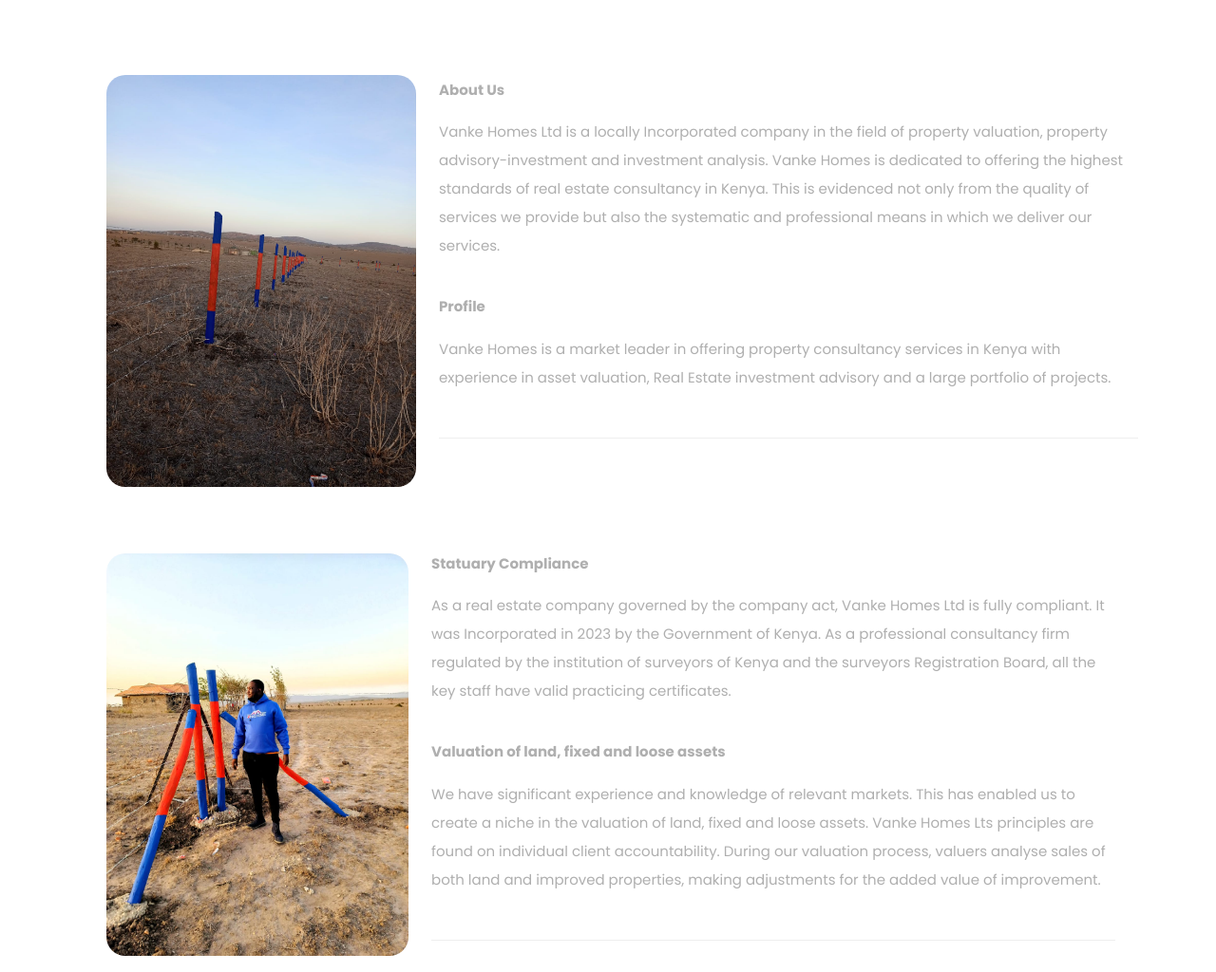
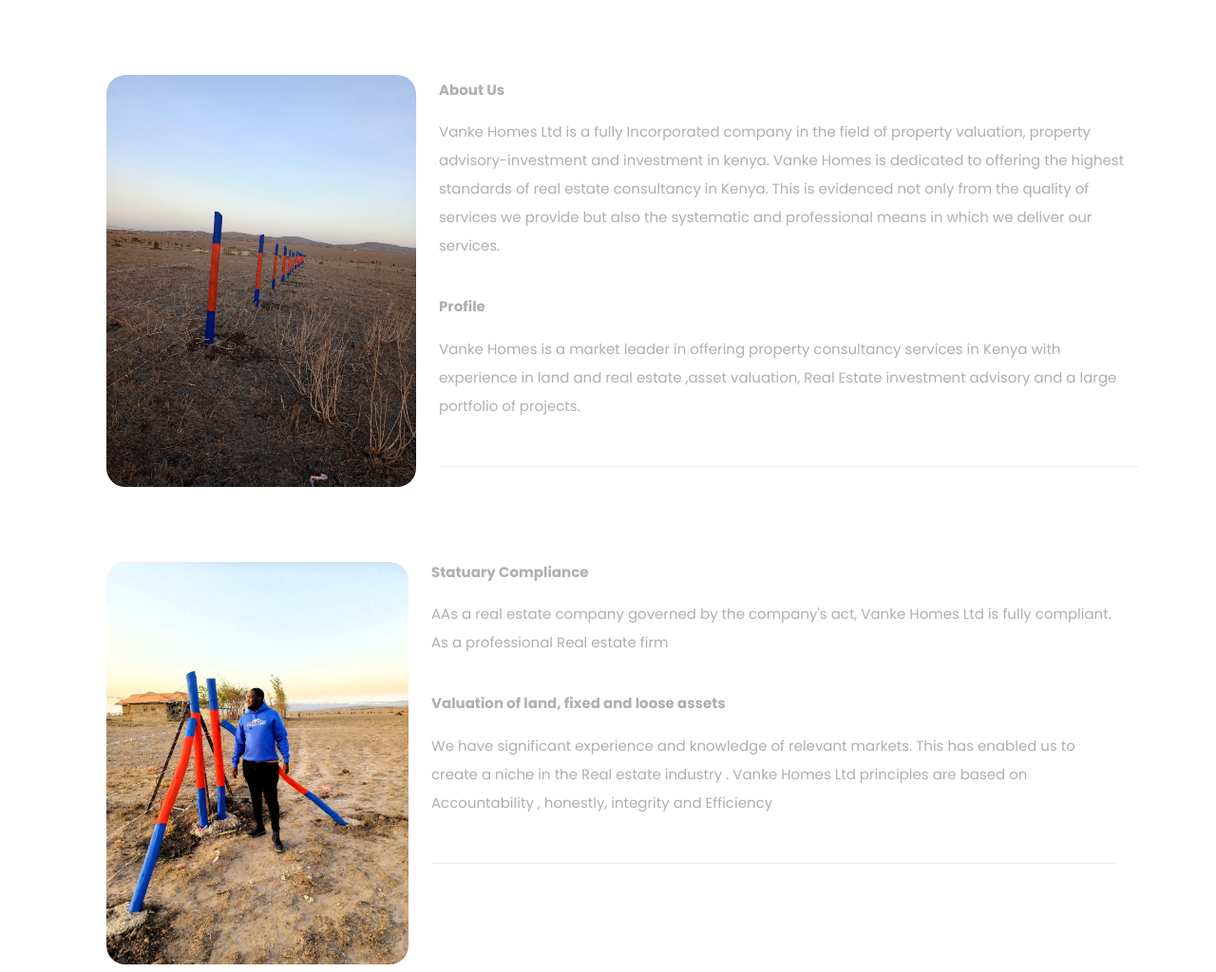
Before and after one commit to gidienesh/psychic-disco, a plain HTML site: page index.html in a window 1280 px wide. Shown: the part 1580-2604 px from the top of the page at 95% size. Drawn offline with nearby package versions, Linux system fonts and the light colour scheme.

Commit message:
Update index.html

```diff
--- a/index.html
+++ b/index.html
@@ -325,11 +325,11 @@
                         <h4></h4>
                         <span><b>About Us</b></span>
 
-                        <p>Vanke Homes Ltd is a locally Incorporated company in the field of property valuation, property advisory-investment and investment analysis. Vanke Homes is dedicated to offering the highest standards of real estate consultancy in Kenya. This is evidenced not only from the quality of services we provide but also the systematic and professional means in which we deliver our services.  </p>
+                        <p>Vanke Homes Ltd is a fully Incorporated company in the field of property valuation, property advisory-investment and investment in kenya. Vanke Homes is dedicated to offering the highest standards of real estate consultancy in Kenya. This is evidenced not only from the quality of services we provide but also the systematic and professional means in which we deliver our services.  </p>
 
                         <span style="padding-top:20px"><b>Profile</b></span>
 
-                        <p>Vanke Homes is a market leader in offering property consultancy services in Kenya with experience in asset valuation, Real Estate investment advisory and a large portfolio of projects.   </p>
+                        <p>Vanke Homes is a market leader in offering property consultancy services in Kenya with experience in land and real estate ,asset valuation, Real Estate investment advisory and a large portfolio of projects.   </p>
 
                       </div>
                     </div>
@@ -372,13 +372,14 @@
                         <h3></h3>
                         <span><b>Statuary Compliance</b></span>
 
-                        <p>As a real estate company governed by the company act, Vanke Homes Ltd is fully compliant.  It was Incorporated in 2023 by the Government of Kenya.
-As a professional consultancy firm regulated by the institution of surveyors of Kenya and the surveyors Registration Board, all the key staff have valid practicing certificates.   </p>
+                        <p>AAs a real estate company governed by the company's act, Vanke Homes Ltd is fully compliant.
+As a professional Real estate firm
+   </p>
 
                         <span style="padding-top:20px"><b>Valuation of land, fixed and loose assets</b> </span>
 
-                        <p>We have significant experience and knowledge of relevant markets. This has enabled us to create a niche in the valuation of land, fixed and loose assets.
-Vanke Homes Lts principles are found on individual client accountability. During our valuation process, valuers analyse sales of both land and improved properties, making adjustments for the added value of improvement.   </p>
+                        <p>We have significant experience and knowledge of relevant markets. This has enabled us to create a niche in the Real estate industry .
+Vanke Homes Ltd principles are based  on Accountability , honestly, integrity and Efficiency   </p>
 
                       </div>
                     </div>
@@ -421,7 +422,7 @@ Vanke Homes Lts principles are found on individual client accountability. During
                         <h3></h3>
                         <span><b>Professionalism</b> </span>
 
-                        <p>AIt's is our duty to perform to the highest standards of Professionalism as dictated by the local and international professional code of ethics and the regulatory bodies. We, therefore, invest in staff that have the relevant academic and professional qualifications,  knowledge and experience in all areas of our services.   </p>
+                        <p>It's is our duty to perform to the highest standards of Professionalism as dictated by the local and international professional code of ethics and the regulatory bodies. We, therefore, invest in staff that have the relevant academic and professional qualifications,  knowledge and experience in all areas of our services.   </p>
 
                         <span style="padding-top:20px"><b>Integrity </b> </span>
 
```
